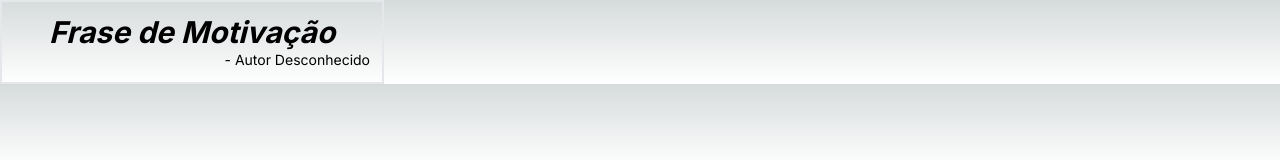
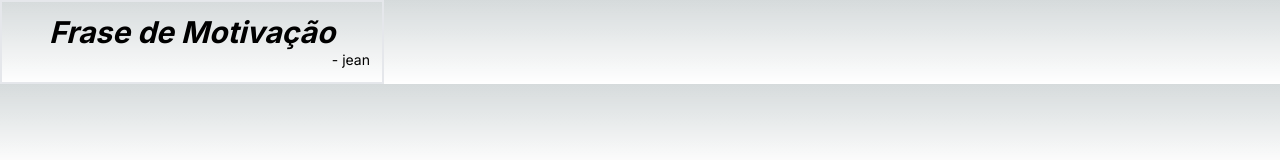
Before and after one commit to Jeanlerson/estudando-React, a Next.js app in the folder react-estudando/: page / in a window 1280 px wide. Shown: the top 160 px of the page. Built offline with nearby package versions, Linux system fonts and the light colour scheme.

Commit message:
OperadorLogico-&&

```diff
--- a/react-estudando/src/app/page.tsx
+++ b/react-estudando/src/app/page.tsx
@@ -8,6 +8,7 @@ const Page = () => {
     <div>
       <Card
         phrase="Frase de Motivação"
+        author="jean"
       />
     </div>
   )
--- a/react-estudando/src/components/Card.tsx
+++ b/react-estudando/src/components/Card.tsx
@@ -9,7 +9,9 @@ export const Card = ({phrase, author}: Props) => {
     return (
         <div className="w-96 border-2 border-white-600 p-3 text-3xl text-center">
             <h3 className="text-3xl font-bold italic">{phrase}</h3>
-            <p className="text-right text-sm">- {author ?? "Autor Desconhecido"}</p>
+            {author &&
+                <p className="text-right text-sm">- {author}</p>
+            }
         </div>
     )
 }
```
